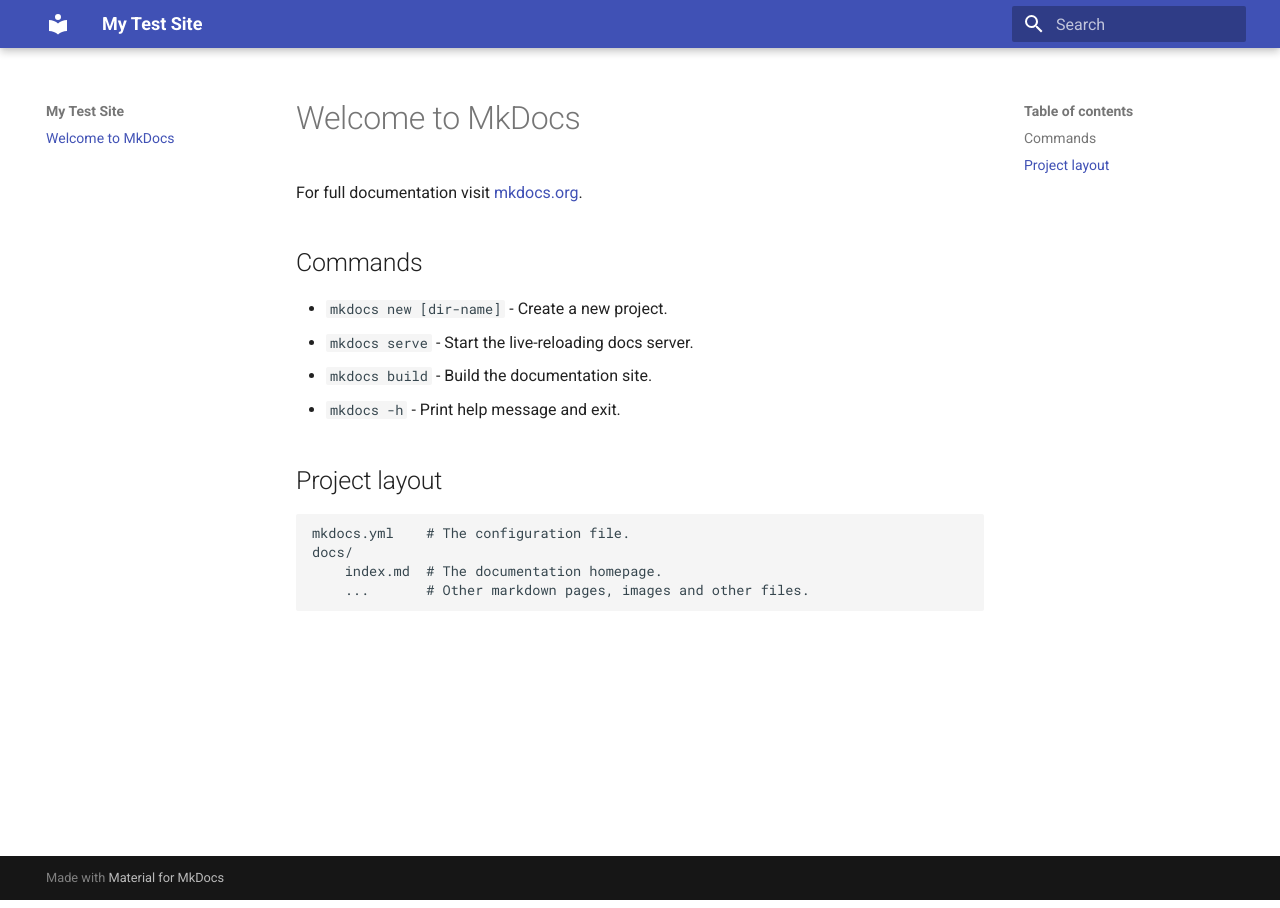
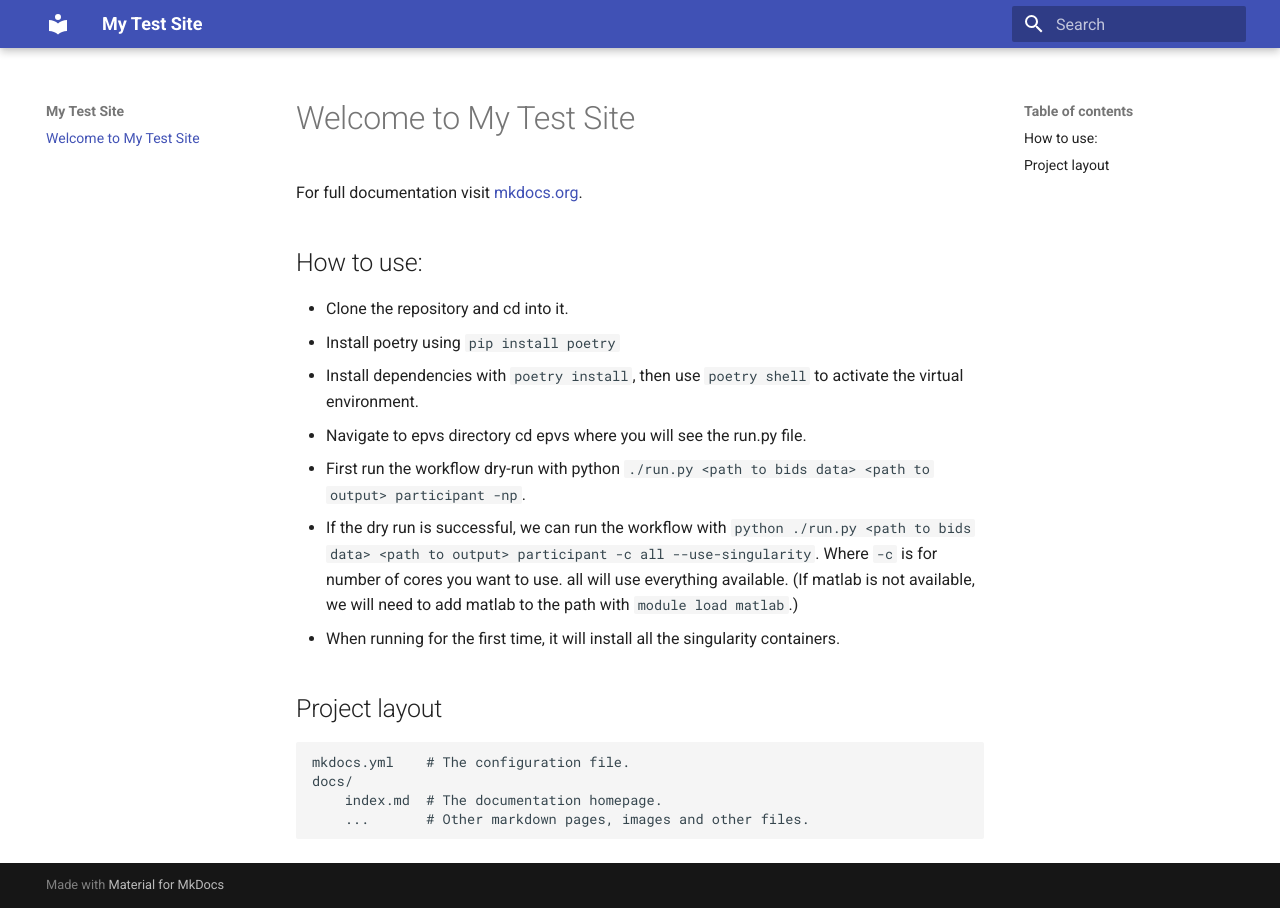
Before and after one commit to kzsf/test-repo, an MkDocs documentation site: the page built from docs/index.md, in a window 1280 px wide. Built offline with MkDocs 1.6.1 and Material for MkDocs 9.7.7, drawn with Linux system fonts in a browser that asks for light colours.

Commit message:
Update index.md

```diff
--- a/docs/index.md
+++ b/docs/index.md
@@ -1,13 +1,19 @@
-# Welcome to MkDocs
+# Welcome to My Test Site
 
 For full documentation visit [mkdocs.org](https://www.mkdocs.org).
 
-## Commands
+## How to use:
 
-* `mkdocs new [dir-name]` - Create a new project.
-* `mkdocs serve` - Start the live-reloading docs server.
-* `mkdocs build` - Build the documentation site.
-* `mkdocs -h` - Print help message and exit.
+* Clone the repository and cd into it.
+* Install poetry using `pip install poetry`
+* Install dependencies with `poetry install`, then use `poetry shell` to activate the virtual environment.
+* Navigate to epvs directory cd epvs where you will see the run.py file.
+* First run the workflow dry-run with python `./run.py <path to bids data> <path to output> participant -np`.
+* If the dry run is successful, we can run the workflow with `python ./run.py <path to bids data> <path to output> participant -c all --use-singularity`. Where `-c` is for number of cores you want to use. all will use everything available. (If matlab is not available, we will need to add matlab to the path with `module load matlab`.)
+* When running for the first time, it will install all the singularity containers.
+
+
+
 
 ## Project layout
 
```
